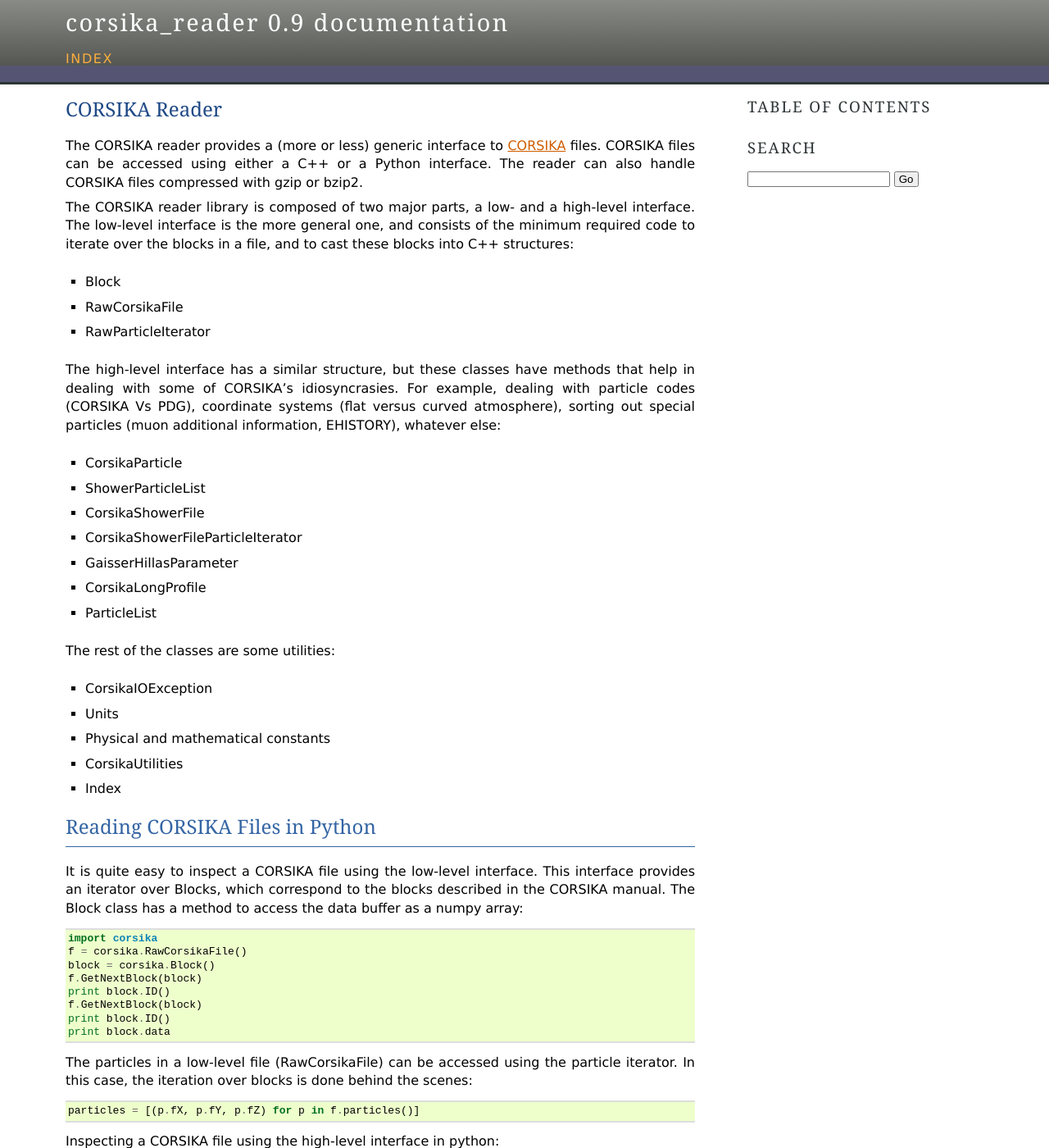
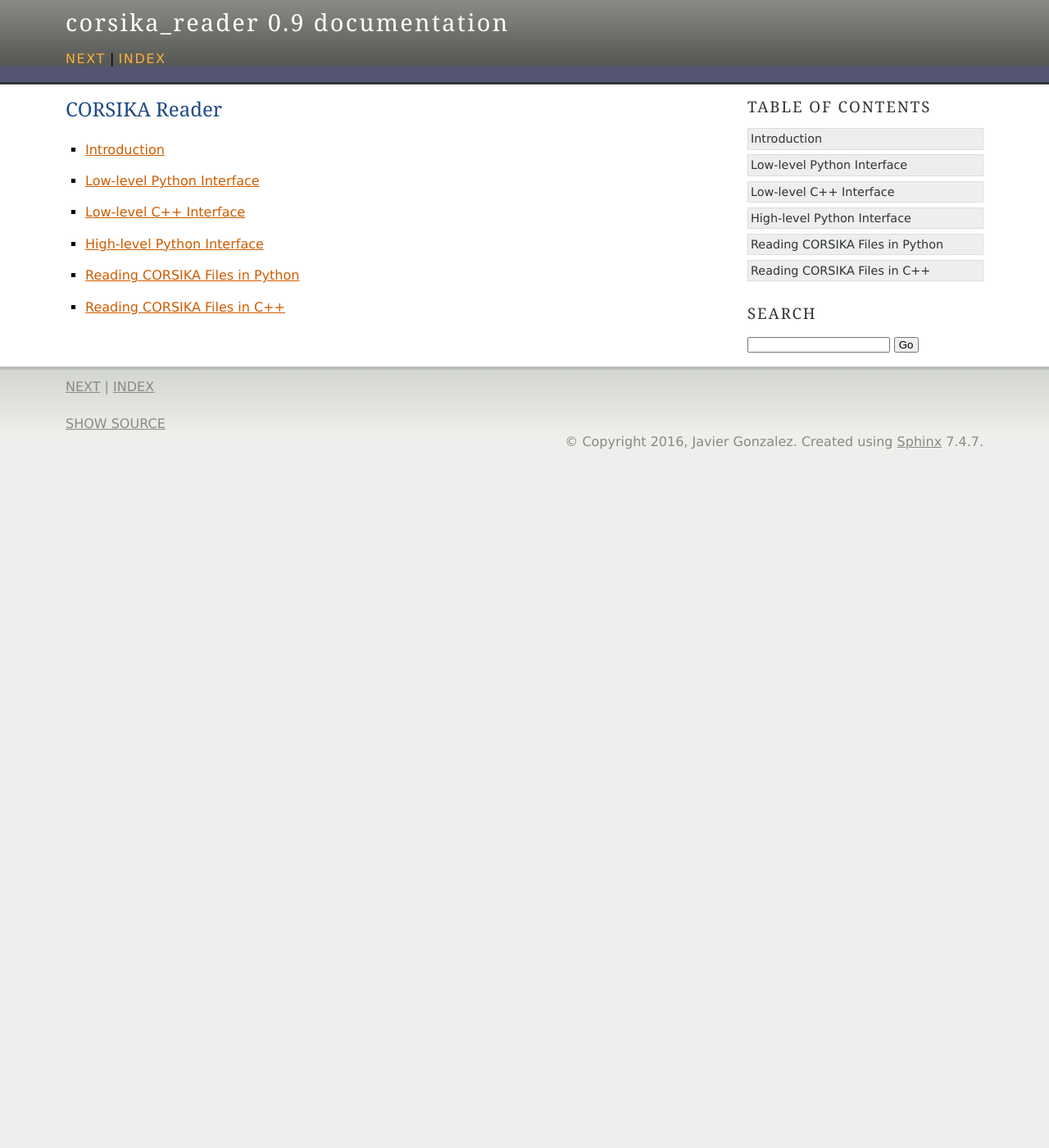
Before and after one commit to icecube/corsika_reader, a Sphinx documentation site: the page built from docs/index.rst, in a window 1280 px wide and 1400 px high. Shown: the whole window at 82% size. Built offline with Sphinx 7.4.7, drawn with Linux system fonts in a browser that asks for light colours; some of the changed text lies outside the part shown.

Commit message:
some rst

```diff
--- a/docs/index.rst
+++ b/docs/index.rst
@@ -1,104 +1,9 @@
-
-.. index:: CORSIKA Reader
-.. _CorsikaReader:
-
 CORSIKA Reader
 ==============
 
-The CORSIKA reader provides a (more or less) generic interface to
-`CORSIKA`_ files. CORSIKA files can be accessed using either a C++ or
-a Python interface. The reader can also handle CORSIKA files
-compressed with gzip or bzip2.
-
-The CORSIKA reader library is composed of two major parts, a low- and
-a high-level interface. The low-level interface is the more general
-one, and consists of the minimum required code to iterate over the blocks in
-a file, and to cast these blocks into C++ structures:
-
-* Block
-* RawCorsikaFile
-* RawParticleIterator
-
-The high-level interface has a similar structure, but these classes
-have methods that help in dealing with some of CORSIKA's
-idiosyncrasies. For example, dealing with particle codes (CORSIKA Vs
-PDG), coordinate systems (flat versus curved atmosphere), sorting out
-special particles (muon additional information, EHISTORY), whatever
-else:
-
-* CorsikaParticle
-* ShowerParticleList
-* CorsikaShowerFile
-* CorsikaShowerFileParticleIterator
-* GaisserHillasParameter
-* CorsikaLongProfile
-* ParticleList
-
-The rest of the classes are some utilities:
-
-* CorsikaIOException
-* Units
-* Physical and mathematical constants
-* CorsikaUtilities
-* Index
-
-.. _`CORSIKA`: http://www.ikp.kit.edu/corsika/
-
-Reading CORSIKA Files in Python
--------------------------------
-
-.. highlightlang:: python
-
-
-
-It is quite easy to inspect a CORSIKA file using the low-level
-interface. This interface provides an iterator over Blocks, which
-correspond to the blocks described in the CORSIKA manual. The Block
-class has a method to access the data buffer as a numpy array::
-
-	import corsika
-	f = corsika.RawCorsikaFile()
-	block = corsika.Block()
-	f.GetNextBlock(block)
-	print block.ID()
-	f.GetNextBlock(block)
-	print block.ID()
-	print block.data
-
-The particles in a low-level file (RawCorsikaFile) can be accessed
-using the particle iterator. In this case, the iteration over blocks
-is done behind the scenes::
-
-	particles = [(p.fX, p.fY, p.fZ) for p in f.particles()]
-
-Inspecting a CORSIKA file using the high-level interface in python::
-
-	import corsika
-	f = corsika.CorsikaShowerFile()
-	shower = f.GetEvent(1)
-	particles = shower.particles()
-	print len([p for p in particles]), 'particles'
-	particles.rewind()
-
-More examples can be found in the examples directory.
-
-Design Choices
---------------
-
-Apart from the decision to split the library into high- and low-level
-interfaces, there are a few choices that should be documented and
-reconsidered if necessary. A guiding principle has been to write small
-classes with a well defined purpose so they can be unit-tested.
-
-* Iterators
-* Underlying stream state
-* Random access
-* Block as a union
-
-Low-level Python Interface
---------------------------
-
-.. autoclass:: icecube.corsika.RawFile
-   :members: Open, Close, GetNextBlock, particles, IsOpen, IsValid
-.. autoclass:: icecube.corsika.Block
-   :members: ID, data, IsRunHeader, IsRunTrailer, IsEventHeader, IsEventTrailer, IsLongitudinal
+.. toctree::
+   intro
+   low_level
+   high_level
+   python_example
+   cpp_example
```
Also changed, not shown: docs/cpp_example.rst (added, +26 -0 lines), docs/high_level.rst (added, +12 -0 lines), docs/intro.rst (added, +51 -0 lines), docs/low_level.rst (added, +20 -0 lines), docs/python_example.rst (added, +37 -0 lines).
